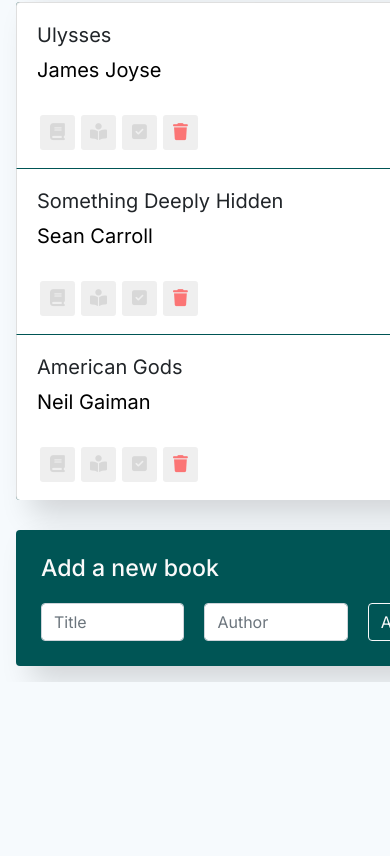
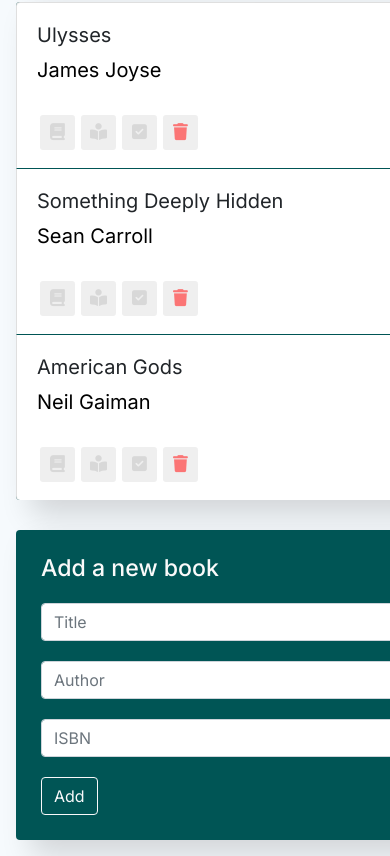
Before and after one commit to AlenaGM/biblio, a React app: page / in a window 390 px wide. Shown: the part 451-1307 px from the top of the page. Before the commit the page ends 1133 px from the top, so only its background shows below. Built offline with nearby package versions, Linux system fonts and the light colour scheme.

Commit message:
corrected styles

```diff
--- a/src/components/app/app.js
+++ b/src/components/app/app.js
@@ -23,8 +23,6 @@ class App extends Component {
 
   deleteItem = (isbn) => {
     this.setState(({data}) => {
-      const index = data.findIndex(elem => elem.isbn === isbn);
-
       return {
         data: data.filter(item => item.isbn !== isbn)
       }
--- a/src/components/book-add-form/book-add-form.css
+++ b/src/components/book-add-form/book-add-form.css
@@ -5,7 +5,6 @@
     border-radius: 4px;
     box-shadow: 15px 15px 30px rgba(0,0,0, .15);
     color: #FAFAFA;
-    justify-content: flex-start;
 }
 
 .add-form {
@@ -16,3 +15,16 @@
     width: 30%;
     margin-right: 20px;
 }
+
+@media screen and (max-width: 767px) {
+    .app-add-form .d-flex {
+        display: flex;
+        flex-direction: column;
+        align-items: flex-start
+    }
+
+    .add-form input {
+        width: 100%;
+        margin-bottom: 20px;
+    }
+}
--- a/src/components/book-add-form/book-add-form.js
+++ b/src/components/book-add-form/book-add-form.js
@@ -7,7 +7,8 @@ class BookAddForm extends Component {
         super(props);
         this.state = {
             title:'',
-            author:''
+            author:'',
+            isbn:''
         }
     }
 
@@ -19,7 +20,7 @@ class BookAddForm extends Component {
 
 
     render() {
-        const {title, author} = this.state;
+        const {title, author,isbn} = this.state;
 
         return (
             <div className="app-add-form">
@@ -38,6 +39,12 @@ class BookAddForm extends Component {
                         name="author"
                         value={author}
                         onChange={this.onValueChange}/>
+                    <input type="number"
+                        className="form-control new-post-label"
+                        placeholder="ISBN"
+                        name="isbn"
+                        value={isbn}
+                        onChange={this.onValueChange}/>
 
                     <button type="submit"
                             className="btn btn-outline-light">Add</button>
```
